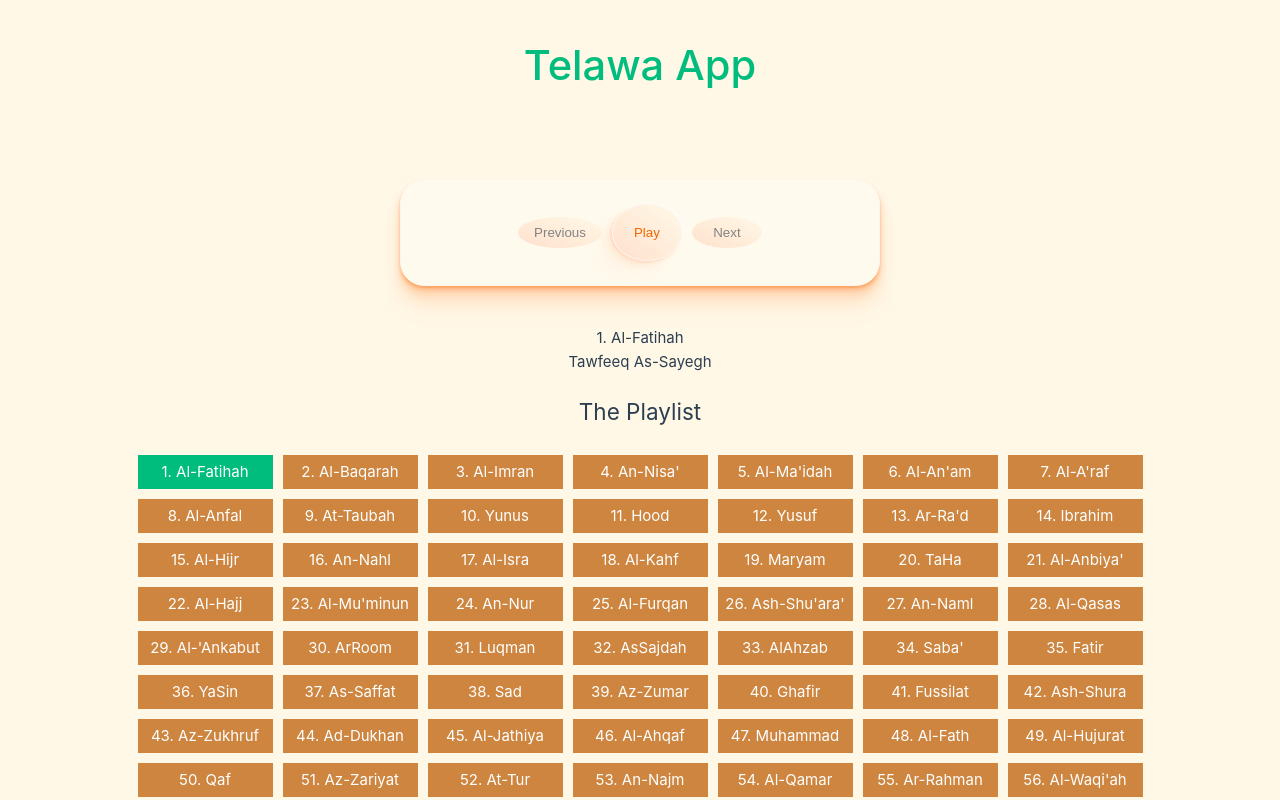
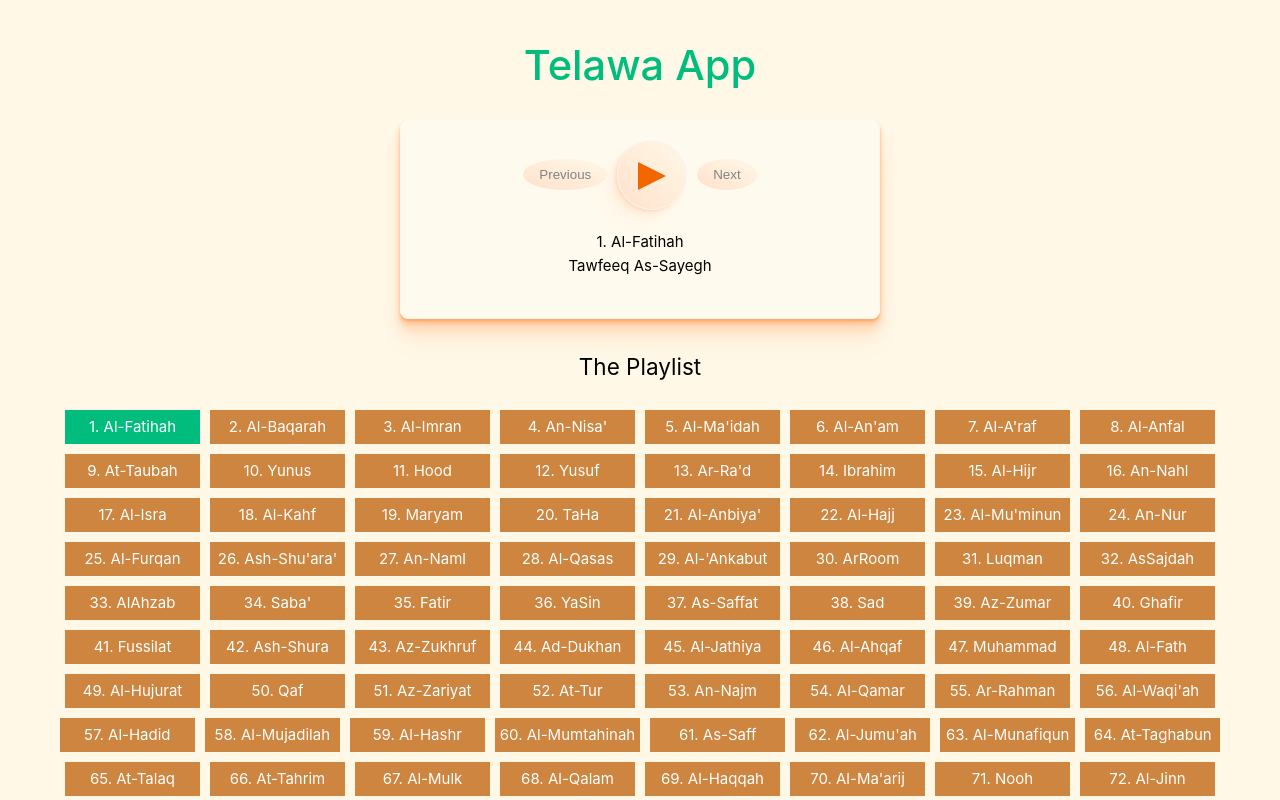
Before and after one commit to SalehOglu/telawa-app, a Vue app: page / in a window 1280 px wide. Shown: the top 800 px of the page. Built offline with nearby package versions, Linux system fonts and the light colour scheme.

Commit message:
update player controls

```diff
--- a/src/App.vue
+++ b/src/App.vue
@@ -22,15 +22,14 @@ import suwarData from './data/suwar.json'
         <div class="trackInfo">
           <div class="trackTitle">{{ current.title }}</div>
           <div class="trackArtist">{{ current.artist }}</div>
-
-          <Playlist
-            :tracks="tracks"
-            :current="current"
-            :isPlaying="isPlaying"
-            @playTrack="togglePlay"
-          />
         </div>
       </div>
+      <Playlist
+        :tracks="tracks"
+        :current="current"
+        :isPlaying="isPlaying"
+        @playTrack="togglePlay"
+      />
     </div>
   </header>
 </template>
@@ -131,8 +130,16 @@ export default {
   max-width: 1200px;
   margin: 20px auto;
   padding: 20px;
-  background: #fff8e7;
+  max-width: 480px;
   border-radius: 8px;
+  background: #fffaee;
+  border: 1px solid #fff3eb;
+  box-shadow:
+    0 2px 2px rgba(255, 107, 0, 0.25),
+    0 4px 4px rgba(255, 107, 0, 0.2),
+    0 8px 8px rgba(255, 107, 0, 0.15),
+    0 16px 16px rgba(255, 107, 0, 0.1),
+    0 24px 24px rgba(255, 107, 0, 0.05);
 }
 
 .trackInfo {
--- a/src/assets/base.css
+++ b/src/assets/base.css
@@ -1,55 +1,3 @@
-/* color palette from <https://github.com/vuejs/theme> */
-:root {
-  --vt-c-white: #ffffff;
-  --vt-c-white-soft: #f8f8f8;
-  --vt-c-white-mute: #f2f2f2;
-
-  --vt-c-black: #181818;
-  --vt-c-black-soft: #222222;
-  --vt-c-black-mute: #282828;
-
-  --vt-c-indigo: #2c3e50;
-
-  --vt-c-divider-light-1: rgba(60, 60, 60, 0.29);
-  --vt-c-divider-light-2: rgba(60, 60, 60, 0.12);
-  --vt-c-divider-dark-1: rgba(84, 84, 84, 0.65);
-  --vt-c-divider-dark-2: rgba(84, 84, 84, 0.48);
-
-  --vt-c-text-light-1: var(--vt-c-indigo);
-  --vt-c-text-light-2: rgba(60, 60, 60, 0.66);
-  --vt-c-text-dark-1: var(--vt-c-white);
-  --vt-c-text-dark-2: rgba(235, 235, 235, 0.64);
-}
-
-/* semantic color variables for this project */
-:root {
-  --color-background: var(--vt-c-white);
-  --color-background-soft: var(--vt-c-white-soft);
-  --color-background-mute: var(--vt-c-white-mute);
-
-  --color-border: var(--vt-c-divider-light-2);
-  --color-border-hover: var(--vt-c-divider-light-1);
-
-  --color-heading: var(--vt-c-text-light-1);
-  --color-text: var(--vt-c-text-light-1);
-
-  --section-gap: 160px;
-}
-
-@media (prefers-color-scheme: dark) {
-  :root {
-    --color-background: var(--vt-c-black);
-    --color-background-soft: var(--vt-c-black-soft);
-    --color-background-mute: var(--vt-c-black-mute);
-
-    --color-border: var(--vt-c-divider-dark-2);
-    --color-border-hover: var(--vt-c-divider-dark-1);
-
-    --color-heading: var(--vt-c-text-dark-1);
-    --color-text: var(--vt-c-text-dark-2);
-  }
-}
-
 *,
 *::before,
 *::after {
--- a/src/components/MusicControls.vue
+++ b/src/components/MusicControls.vue
@@ -1,7 +1,9 @@
 <template>
   <div class="controls">
     <button @click="$emit('prevTrack')">Previous</button>
-    <button @click="$emit('togglePlay')" class="playBtn">{{ isPlaying ? 'Pause' : 'Play' }}</button>
+    <button @click="$emit('togglePlay')" class="playBtn">
+      <span class="icon" :class="isPlaying ? 'icon-pause' : 'icon-play'"></span>
+    </button>
     <button @click="$emit('nextTrack')">Next</button>
   </div>
 </template>
@@ -23,21 +25,12 @@ export default {
   display: flex;
   justify-content: center;
   gap: 10px;
-  margin: 40px auto;
   align-items: center;
-  background: #fffaee;
-  border: 1px solid #fff3eb;
   border-radius: 24px;
   color: #565656;
   max-width: 480px;
-  padding: 24px;
+  margin-bottom: 20px;
   position: relative;
-  box-shadow:
-    0 2px 2px rgba(255, 107, 0, 0.25),
-    0 4px 4px rgba(255, 107, 0, 0.2),
-    0 8px 8px rgba(255, 107, 0, 0.15),
-    0 16px 16px rgba(255, 107, 0, 0.1),
-    0 24px 24px rgba(255, 107, 0, 0.05);
 }
 
 .controls button {
@@ -45,10 +38,11 @@ export default {
   border-radius: 100%;
   border: none;
   cursor: pointer;
-  min-width: 70px;
   background: linear-gradient(to bottom left, #fff8e7, #ffe1cc);
   color: #838383;
+  vertical-align: middle;
 }
+
 .playBtn {
   background: linear-gradient(to bottom left, #ffffff, #fff8e7);
   border: 1px solid #fff3eb !important;
@@ -64,7 +58,46 @@ export default {
     -16px 16px 16px rgba(255, 195, 153, 0.05),
     16px -16px 16px rgba(255, 255, 255, 0.05);
   color: #f26600 !important;
-  padding: 20px !important;
+  padding-block: 20px 15px !important;
+  width: 70px;
+  height: 70px;
+}
+
+.playBtn .icon {
+  display: inline-block;
+  width: 0;
+  height: 0;
+}
+
+.playBtn .icon.icon-play {
+  border-style: solid;
+  border-width: 14px 0px 14px 28px;
+  border-color: transparent transparent transparent #f26600;
+}
+
+.playBtn .icon.icon-pause {
+  display: inline-block;
+  width: 28px;
+  height: 28px;
+  position: relative;
+  padding-inline: 10px;
+}
+
+.playBtn .icon.icon-pause::before,
+.playBtn .icon.icon-pause::after {
+  content: '';
+  position: absolute;
+  width: 9px;
+  height: 100%;
+  background-color: #f26600;
+}
+
+.playBtn .icon.icon-pause::before {
+  left: 0;
+}
+
+.playBtn .icon.icon-pause::after {
+  right: 0;
 }
 
 .controls button:hover {
--- a/src/components/Playlist.vue
+++ b/src/components/Playlist.vue
@@ -27,6 +27,7 @@ defineProps({
 .playlist {
   margin: 10px auto;
   padding: 10px;
+  text-align: center;
 }
 
 .playlist h2 {
```
